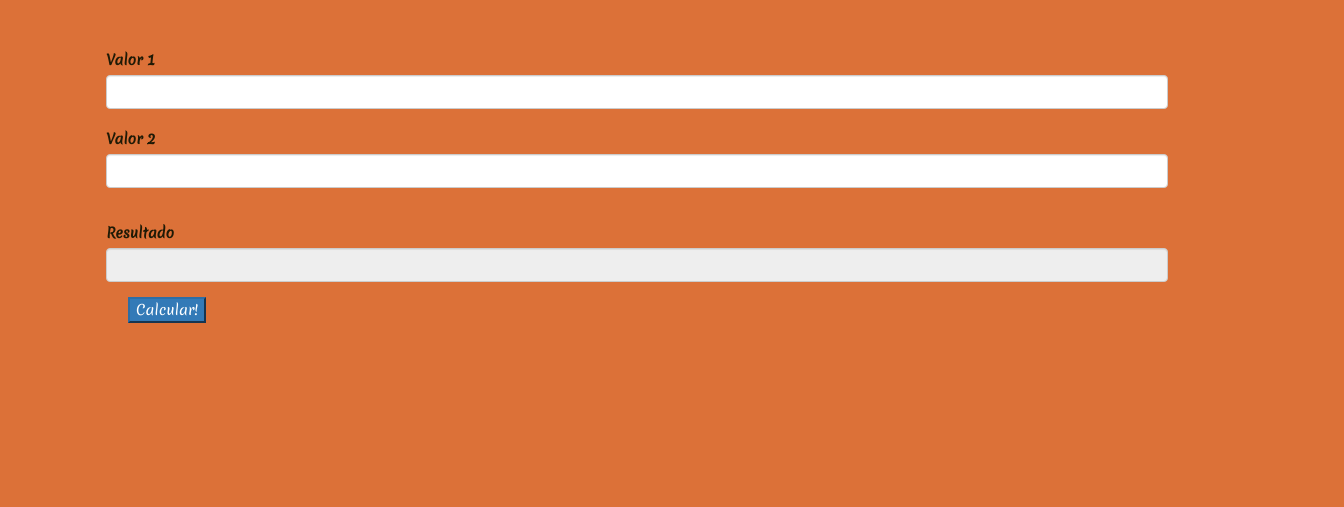
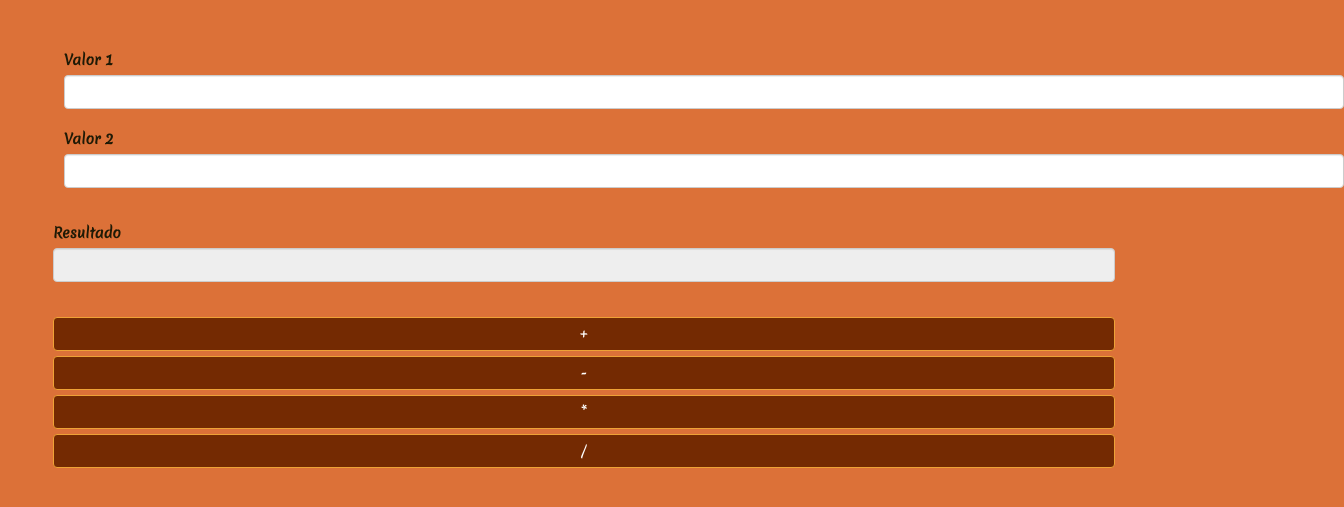
Before and after one commit to TheBlay/prjCalculadora3I22, a website: page www/index.html in a window 1280 px wide. Shown: the part 195-702 px from the top of the page, 1344 px wide, since content can reach past the window. Drawn offline with Linux system fonts and the light colour scheme.

Commit message:
Criados os demais botões, ainda sem função

```diff
--- a/www/components/calculo.js
+++ b/www/components/calculo.js
@@ -1,15 +1,15 @@
 // This is a JavaScript file
 
-alert("MINGAU");
+
 
 $(document).on("click", "#somar", function(){
 
-    alert("PIROCA");
+
 
             var x1 = parseInt( $("#valor1").val());
             var x2 = parseInt( $("#valor2").val());
 
-    alert("CU");
+
 
             var resX = x1 + x2;
             $("#res").val(resX);
--- a/www/css/style.css
+++ b/www/css/style.css
@@ -8,12 +8,17 @@ button, label {
     background-color: #9A4402;
 }
 
-button{
+.btn-warning{
     background-color: #742A02;
+    margin-top:20px;
+
 }
 
-button, label, input{
-    margin-left:10%;
+ label, input{
+    margin-left:5%;
+
+
+
 }
 
 body{
--- a/www/index.html
+++ b/www/index.html
@@ -24,14 +24,14 @@
 <body>
 <div class="container">
   <div class="row">
-    <div class="col-xs-10"></div>
+    <div class="col-xs-12"></div>
     <div class="jumbotron">
       <h1>Calculadora do Blay</h1>
     </div>
   </div>
 </div>
 <div class="row">
-    <div class="col-xs-10">
+    <div class="col-xs-12">
         <label for="valor1">Valor 1</label>
         <input type="number" id="valor1"  class="form-control" min="0" />
     </div>
@@ -39,7 +39,7 @@
 </div>
 
 <div class="row">
-    <div class="col-xs-10">
+    <div class="col-xs-12">
         <div class="form-group">
             <label for="valor2">Valor 2</label>
             <input type="number" id="valor2"  class="form-control" min="0" />
@@ -59,11 +59,17 @@
 </div>
 
 <div class="row">
-    <div class="col-xs-12">
+    <div class="col-xs-10">
 
-        <div class="form-group">
-            <input type="button" class="btn-primary"  value="Calcular!" id="somar" />
-        </div>
+
+
+            <input type="button" class="btn btn-warning btn-block"  value="+" id="somar" />
+            <input type="button" class="btn btn-warning btn-block" value="-" id="sub" />
+            <input type="button" class="btn btn-warning btn-block" value="*" id="mult" />
+            <input type="button" class="btn btn-warning btn-block" value="/" id="divi" />
+
+
+
     </div>
 </div>
 </body>
```
Also changed, not shown: config.xml (+8 -8 lines), 6 other files.
